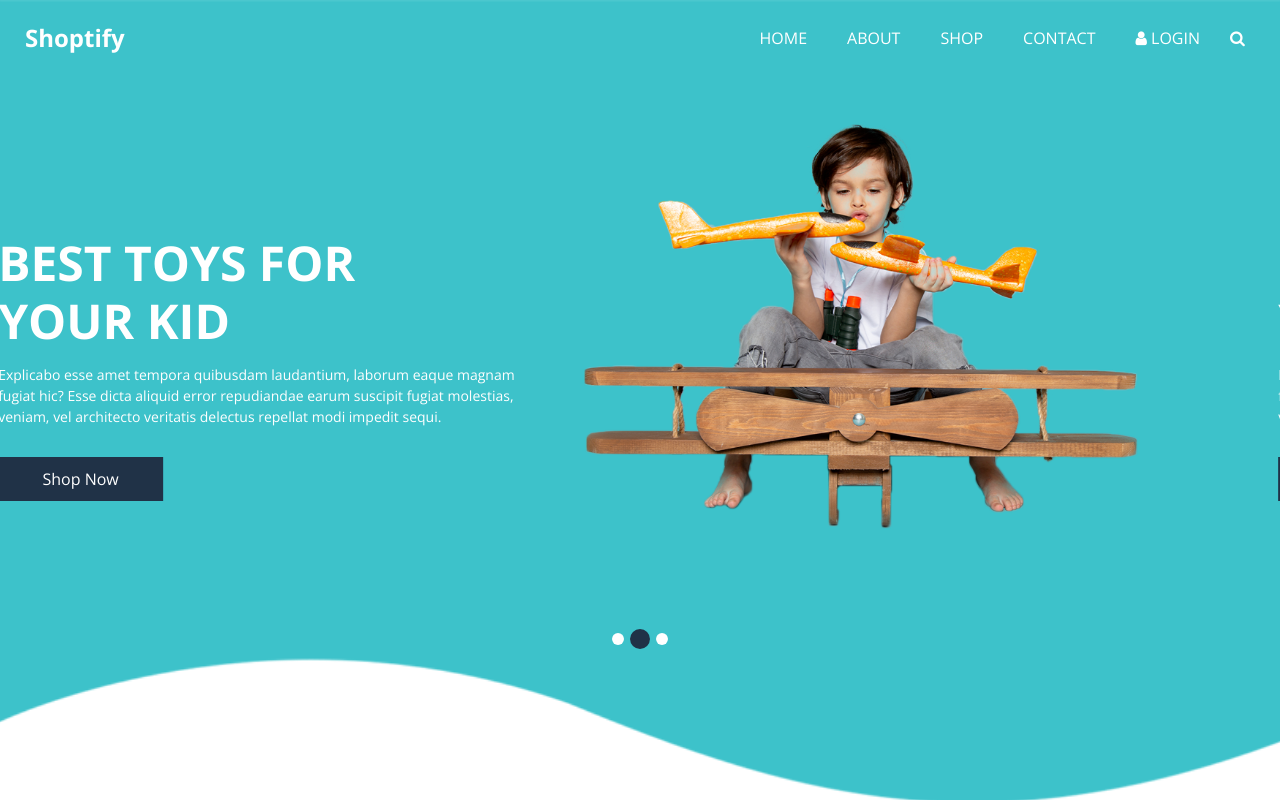
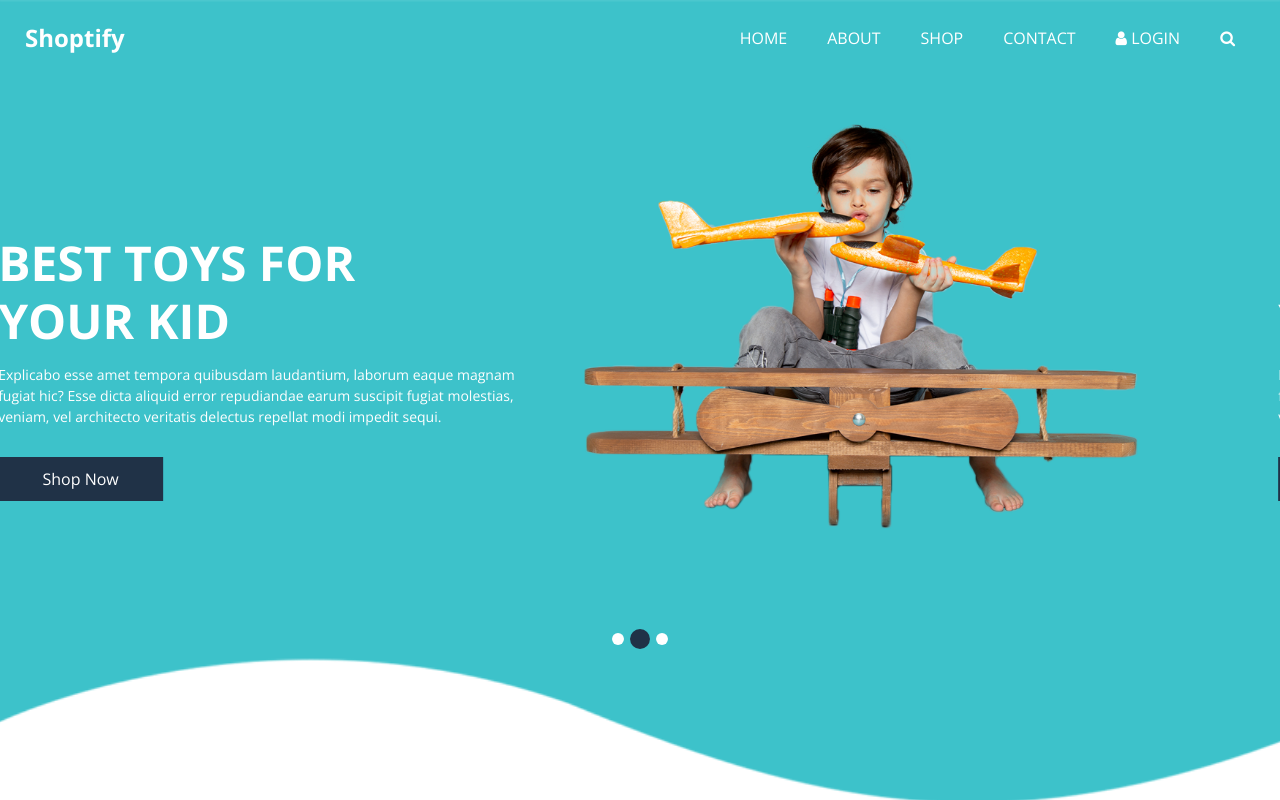
Before and after one commit to devfaoed/SHOPTIFY, a plain HTML site: page index.html in a window 1280 px wide. Shown: the top 800 px of the page. Drawn offline with nearby package versions, Linux system fonts and the light colour scheme; some packages are replaced by stand-ins of ours.

Commit message:
navigation updates

```diff
--- a/index.html
+++ b/index.html
@@ -70,14 +70,12 @@
               <li class="nav-item">
                 <a class="nav-link" href="contact.html">Contact</a>
               </li>
+               <li class="nav-item">
+                <a class="nav-link" href="login.html"> <i class="fa fa-user" aria-hidden="true"></i> Login</a>
+              </li>
               <li class="nav-item">
-                <a class="nav-link" href="#"> <i class="fa fa-user" aria-hidden="true"></i> Login</a>
+                <a class="nav-link" href="search.html"><i class="fa fa-search" aria-hidden="true"></i> </a>
               </li>
-              <form class="form-inline">
-                <button class="btn  my-2 my-sm-0 nav_search-btn" type="submit">
-                  <i class="fa fa-search" aria-hidden="true"></i>
-                </button>
-              </form>
             </ul>
           </div>
         </nav>
```
